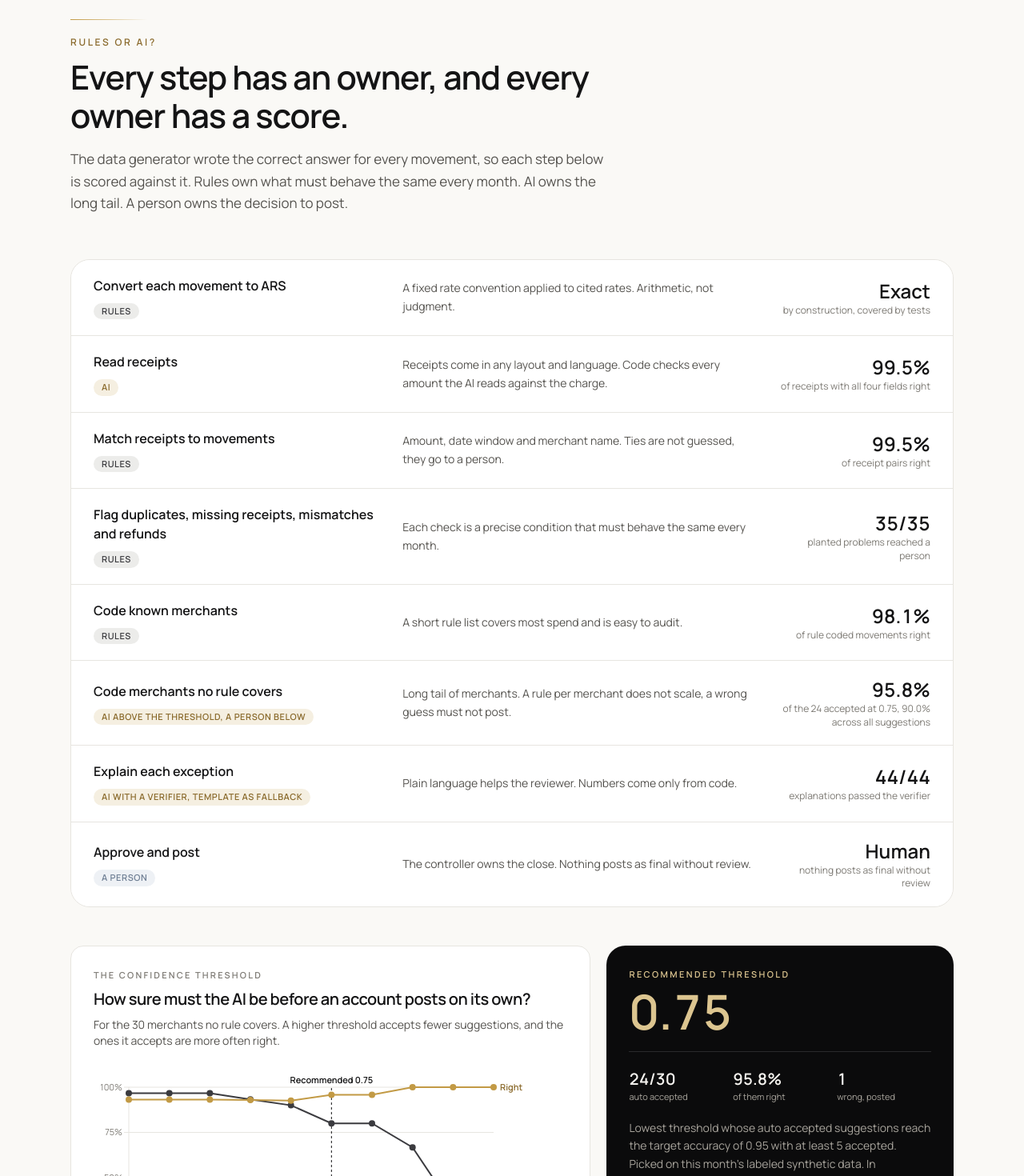
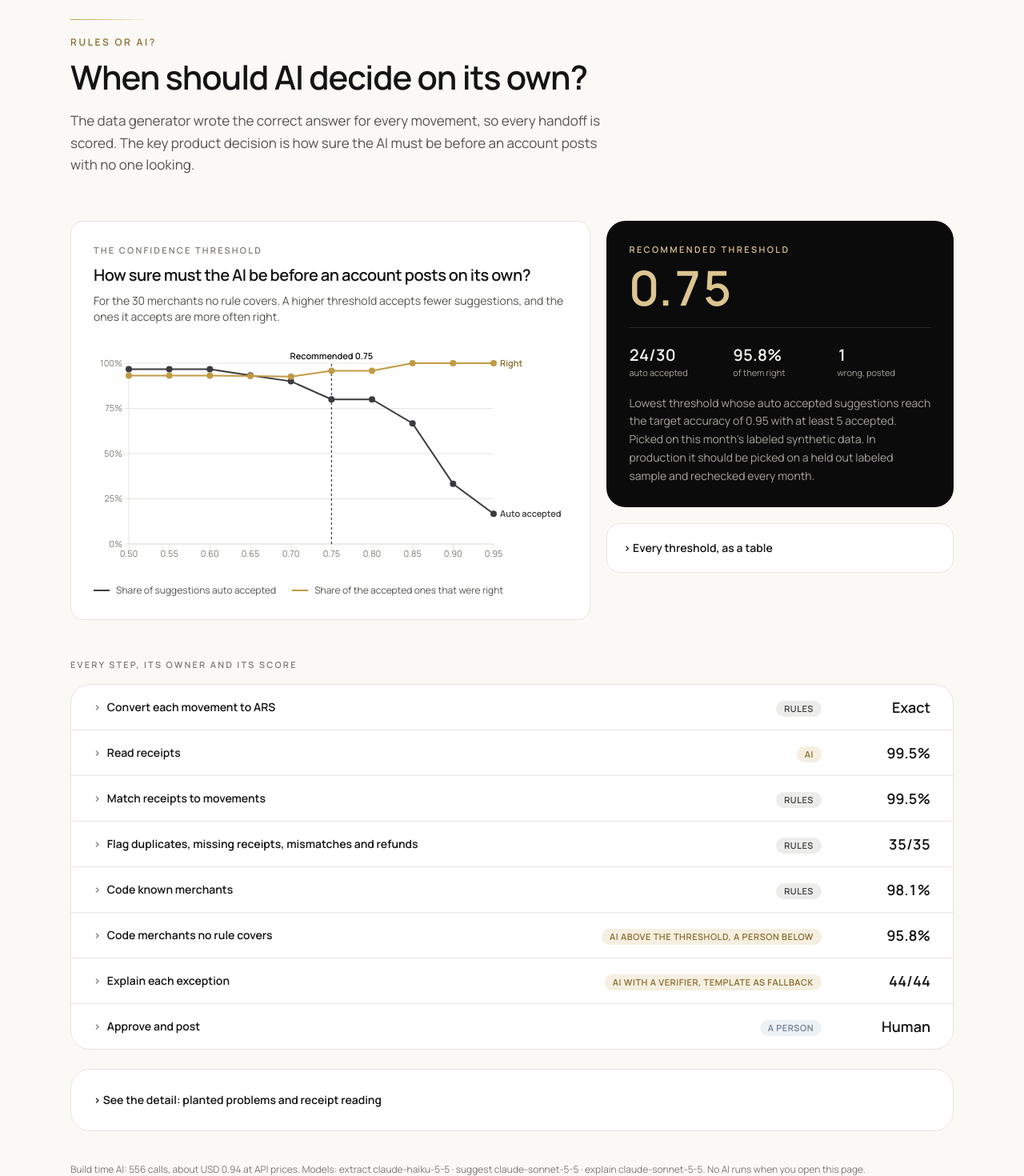
Before and after one commit to msckell/card-to-ledger-ar, a React (Vite) app in the folder site/: page / in a window 1280 px wide. Shown: the part 5800-7270 px from the top of the page at 80% size. Built offline with nearby package versions, Linux system fonts and the light colour scheme.

Commit message:
Rules or AI: threshold decision first, compact step table, detail folded

```diff
--- a/site/src/RulesOrAI.tsx
+++ b/site/src/RulesOrAI.tsx
@@ -36,34 +36,17 @@ export default function RulesOrAI() {
       id="rules-or-ai"
       tone="paper"
       eyebrow="Rules or AI?"
-      title="Every step has an owner, and every owner has a score."
+      title="When should AI decide on its own?"
       intro={
         <>
-          The data generator wrote the correct answer for every movement, so each step below is scored against it. Rules
-          own what must behave the same every month. AI owns the long tail. A person owns the decision to post.
+          The data generator wrote the correct answer for every movement, so every handoff is scored. The key product
+          decision is how sure the AI must be before an account posts with no one looking.
         </>
       }
     >
-      <ul className="divide-y divide-line overflow-hidden rounded-3xl border border-line">
-        {e.decision_table.map((r) => (
-          <li key={r.step} className="grid gap-3 bg-card p-5 sm:grid-cols-[minmax(0,1.3fr)_minmax(0,1.6fr)_auto] sm:items-center sm:gap-8 sm:px-7">
-            <div>
-              <p className="font-semibold">{r.step}</p>
-              <p className="mt-1.5">
-                <Badge tone={who(r.handled_by)}>{r.handled_by}</Badge>
-              </p>
-            </div>
-            <p className="text-sm leading-relaxed text-muted">{r.why}</p>
-            <div className="sm:w-48 sm:text-right">
-              <p className="num text-2xl font-semibold">{r.headline}</p>
-              <p className="text-xs leading-snug text-faint">{r.note}</p>
-            </div>
-          </li>
-        ))}
-      </ul>
 
       {thr.rows.length > 0 && (
-        <div className="mt-12 grid gap-5 lg:grid-cols-[1.5fr_1fr]">
+        <div className="grid gap-5 lg:grid-cols-[1.5fr_1fr]">
           <Card className="p-5 sm:p-7">
             <Eyebrow>The confidence threshold</Eyebrow>
             <h3 className="mt-2 text-xl font-semibold tracking-tight">How sure must the AI be before an account posts on its own?</h3>
@@ -159,6 +142,37 @@ export default function RulesOrAI() {
       )}
 
       <div className="mt-12">
+        <Eyebrow>Every step, its owner and its score</Eyebrow>
+        <div className="mt-4 divide-y divide-line overflow-hidden rounded-3xl border border-line bg-card">
+          {e.decision_table.map((r) => (
+            <details key={r.step} className="group">
+              <summary className="grid cursor-pointer list-none grid-cols-[minmax(0,1fr)_auto] items-center gap-3 px-5 py-3.5 hover:bg-paper sm:grid-cols-[minmax(0,1fr)_auto_7rem] sm:gap-6 sm:px-7">
+                <span className="flex items-center gap-2 text-sm font-semibold">
+                  <span className="inline-block text-faint transition-transform group-open:rotate-90">›</span> {r.step}
+                </span>
+                <span className="hidden sm:block">
+                  <Badge tone={who(r.handled_by)}>{r.handled_by}</Badge>
+                </span>
+                <span className="num text-right text-lg font-semibold">{r.headline}</span>
+              </summary>
+              <div className="px-5 pb-4 pl-10 text-sm leading-relaxed text-muted sm:px-7 sm:pl-12">
+                <p className="sm:hidden">
+                  <Badge tone={who(r.handled_by)}>{r.handled_by}</Badge>
+                </p>
+                <p className="mt-1">{r.why}</p>
+                <p className="mt-1 text-xs text-faint">{/^\d/.test(r.headline) ? `${r.headline} ${r.note}` : `${r.headline}, ${r.note}`}</p>
+              </div>
+            </details>
+          ))}
+        </div>
+      </div>
+
+      <details className="group mt-6 rounded-3xl border border-line bg-card p-5 sm:p-7">
+        <summary className="cursor-pointer list-none text-sm font-semibold">
+          <span className="inline-block transition-transform group-open:rotate-90">›</span> See the detail: planted problems and
+          receipt reading
+        </summary>
+        <div className="mt-2">
           <Eyebrow>Planted problems</Eyebrow>
           <h3 className="mt-2 text-xl font-semibold tracking-tight">The generator hid these on purpose. Did each one reach a person?</h3>
           <div className="mt-5 grid grid-cols-2 gap-3 lg:grid-cols-4">
@@ -206,6 +220,8 @@ export default function RulesOrAI() {
           </Card>
         </div>
 
+      </details>
+
       {e.llm_usage && (
         <p className="mt-10 text-xs text-faint">
           Build time AI: {e.llm_usage.total_calls} calls, about USD {e.llm_usage.total_cost_usd.toFixed(2)} at API prices.
```
Lines whose indentation alone changed are shown as unchanged.
